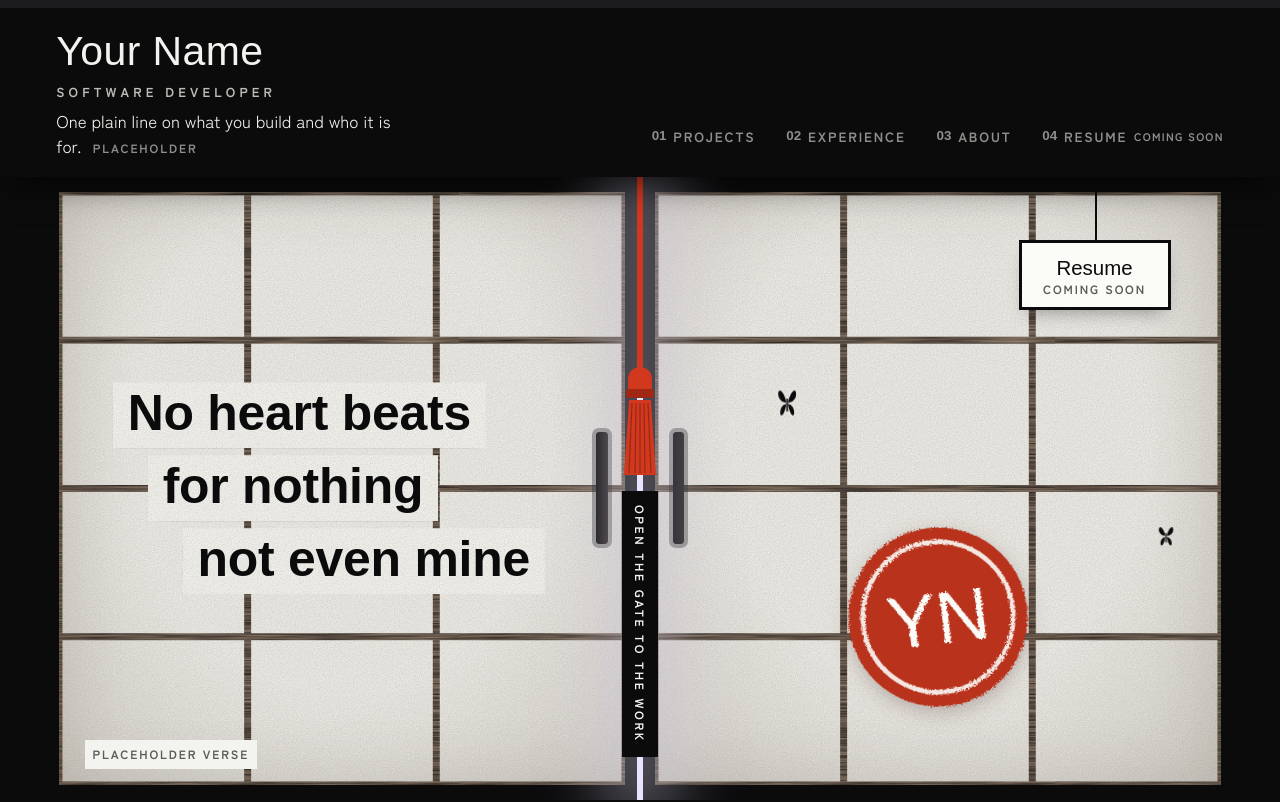
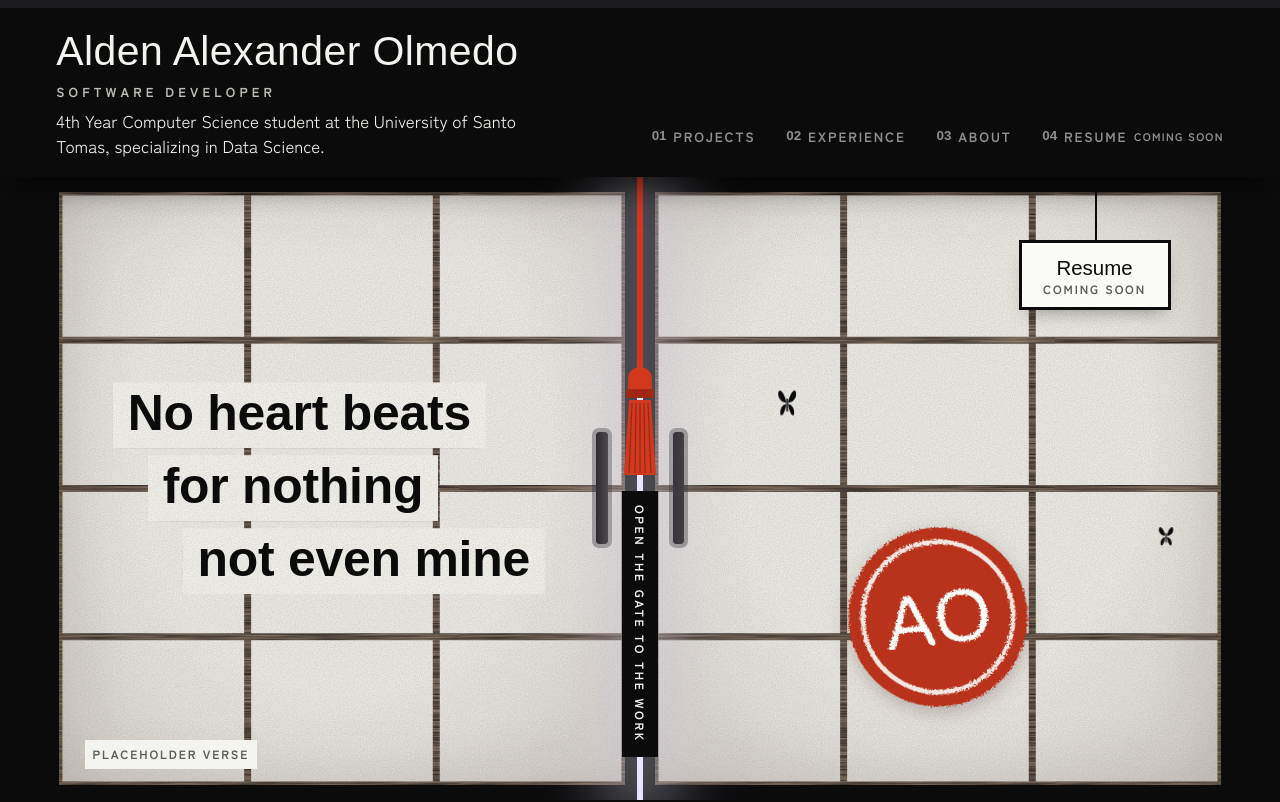
Before and after one commit to n4t5Uuu/Bleach-Inspired-Portfolio, a Next.js app: page / in a window 1280 px wide. Shown: the top 802 px of the page. Built offline with nearby package versions, Linux system fonts and the light colour scheme; a web font is replaced by a local one.

Commit message:
feat(content): set the owner's name and education
Name, seal initials and a plain tagline replace the placeholders. The
About facts now state the course, year, school and specialization, and
PRODUCT.md records them as confirmed. Location, bio and contact stay
placeholders.

```diff
--- a/src/content/site.ts
+++ b/src/content/site.ts
@@ -24,13 +24,13 @@ export type Role = {
 };
 
 export const site = {
-  name: "Your Name",
+  name: "Alden Alexander Olmedo",
   // Two letters for the seal on the gate.
-  initials: "YN",
+  initials: "AO",
   role: "Software Developer",
   // One plain line a recruiter can read at a glance: what you build, for whom.
-  tagline: "One plain line on what you build and who it is for.",
-  taglinePlaceholder: true,
+  tagline: "4th Year Computer Science student at the University of Santo Tomas, specializing in Data Science.",
+  taglinePlaceholder: false,
   // The gate opens on one of these, picked at random on each visit.
   // Original verses in the spirit of a volume's opening poem: replace or add your own.
   // Three lines each, about 14 characters per line, so each stands in one column on the doors.
@@ -68,9 +68,11 @@ export const site = {
     portrait: null as string | null,
     lead: "A few sentences on who you are, what you build, and what you care about in the work.",
     facts: [
+      { label: "Studying", value: "Computer Science, 4th year" },
+      { label: "School", value: "University of Santo Tomas" },
+      { label: "Specialization", value: "Data Science" },
       { label: "Based in", value: "City, Country" },
       { label: "Open to", value: "Full-time roles, select freelance" },
-      { label: "Focus", value: "Your strongest area" },
     ],
   },
   projects: [
```
Also changed, not shown: 1 other file (tests, documents, lock files or other folders).
